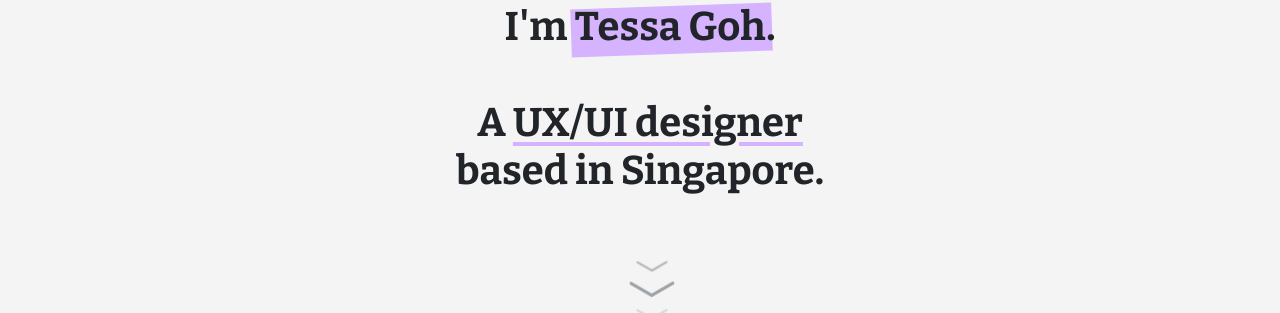
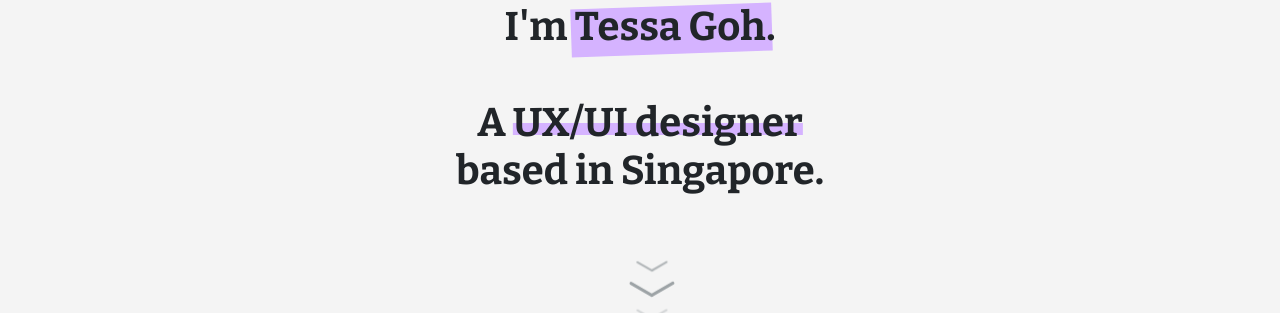
Before and after one commit to tgsy/tgsy.github.io, a Jekyll site: the page built from index.html, in a window 1280 px wide. Shown: the part 507-820 px from the top of the page. Built offline with Jekyll 4.4.1, drawn with Linux system fonts in a browser that asks for light colours; nearby versions of some CDN libraries; the list of posts is cut into pages by our own code; comment, search, counter and statistics services are not loaded.

Commit message:
text-decoration updates

```diff
--- a/assets/css/theme.scss
+++ b/assets/css/theme.scss
@@ -124,8 +124,9 @@
     .role-highlight{
         text-decoration: underline;
         text-decoration-color: $primary;
-        text-decoration-thickness: 4px;
-        text-underline-offset: 0.15em;
+        text-underline-offset: -0.32em;
+        text-decoration-thickness: 12px;
+        text-decoration-skip-ink: none;
       }
 }
 
@@ -446,19 +447,22 @@
             a:hover {
                 text-decoration: underline;
                 text-decoration-color: $primary;
-                text-decoration-thickness: 4px;
                 text-underline-position: under;
+                text-underline-offset: -0.36em;
+                text-decoration-thickness: 6px;
+                text-decoration-skip-ink: none;
             }
 
         }
 
         .active {
             a {
-
                 text-decoration: underline;
                 text-decoration-color: $primary;
-                text-decoration-thickness: 4px;
+                text-decoration-thickness: 6px;
                 text-underline-position: under;
+                text-underline-offset: -0.36em;
+                text-decoration-skip-ink: none;
 
             }
 
@@ -555,7 +559,7 @@
         line-height:1.4;
         a {
             text-decoration: none !important;
-            background-image: linear-gradient(180deg, transparent 89%, $primary 0);
+            background-image: linear-gradient(180deg, transparent 72%, $primary 0);
             background-repeat: no-repeat;
             background-size: 0 100%;
             transition: background-size .6s ease;
@@ -899,9 +903,11 @@
         margin-top: 40px;
         margin-bottom: 20px;
         text-decoration: underline;
-        text-decoration-thickness: 4px;
         text-decoration-color: $primary;
-        text-underline-offset: 4px;
+        text-decoration-thickness: 6px;
+        text-underline-position: under;
+        text-underline-offset: -0.36em;
+        text-decoration-skip-ink: none;
         //margin: 32px auto 12px auto;
 
       }
```
Also changed, not shown: 3 other files.
